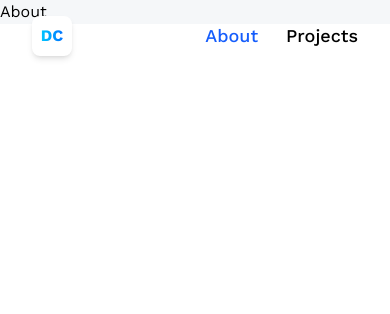
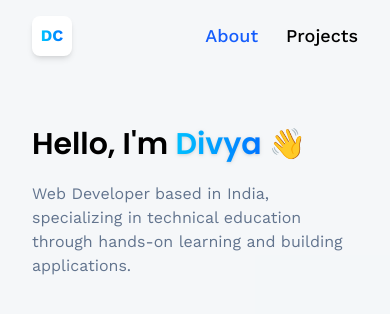
Before and after one commit to divyachandrapandi/3D-Portfolio-2025, a React (Vite) app: page /about in a window 390 px wide. Shown: the top 314 px of the page. Built offline with nearby package versions, Linux system fonts and the light colour scheme; no server answers; the HTML template or start-up script is replaced by a standard one.

Commit message:
Completed Contact Page

```diff
--- /dev/null
+++ b/src/components/Alert.jsx
@@ -0,0 +1,23 @@
+const Alert = ({ type, text }) => {
+    return (
+        <div className='absolute top-20 left-0 right-0 flex justify-center items-center'>
+            <div
+                className={`p-2 ${
+                    type === "danger" ? "bg-red-800" : "bg-blue-800"
+                } items-center text-indigo-100 leading-none rounded-full flex lg:inline-flex`}
+                role='alert'
+            >
+                <p
+                    className={`flex rounded-full ${
+                        type === "danger" ? "bg-red-500" : "bg-blue-500"
+                    } uppercase px-2 py-1 text-xs font-semibold mr-3`}
+                >
+                    {type === "danger" ? "Failed" : "Success"}
+                </p>
+                <p className='mr-2 text-left'>{text}</p>
+            </div>
+        </div>
+    );
+};
+
+export default Alert;
--- a/src/components/index.js
+++ b/src/components/index.js
@@ -1,9 +1,11 @@
 import HomeInfo from './HomeInfo.jsx';
 import Loader from './Loader.jsx';
 import Navbar from './Navbar.jsx';
+import Alert from './Alert.jsx';
 
 export {
     HomeInfo,
     Loader,
-    Navbar
+    Navbar,
+    Alert
 }
--- /dev/null
+++ b/src/hooks/useAlert.js
@@ -0,0 +1,11 @@
+import { useState } from 'react';
+//  Custom hook
+const useAlert = () => {
+    const [alert, setAlert] = useState({ show: false, text: '', type: 'danger' });
+
+    const showAlert = ({ text, type = 'danger' }) => setAlert({ show: true, text, type });
+    const hideAlert = () => setAlert({ show: false, text: '', type: 'danger' });
+
+    return { alert, showAlert, hideAlert };
+};
+export default useAlert;
--- a/src/pages/About.jsx
+++ b/src/pages/About.jsx
@@ -2,7 +2,23 @@ import React from 'react';
 
 const About = () => {
     return (
-        <div>About</div>
+        <section className='max-container'>
+            <h1 className={ 'head-text' }>
+                Hello, I'm
+                <span className='blue-gradient_text font-semibold drop-shadow'>
+          { " " }
+                    Divya
+        </span>{ " " }
+                👋
+            </h1>
+
+            <div className='mt-5 flex flex-col gap-3 text-slate-500'>
+                <p>
+                    Web Developer based in India, specializing in technical
+                    education through hands-on learning and building applications.
+                </p>
+            </div>
+        </section>
     );
 };
 export default About;
--- a/src/pages/Contact.jsx
+++ b/src/pages/Contact.jsx
@@ -1,17 +1,25 @@
-import { Suspense, useRef, useState } from 'react';
+import { Suspense, useEffect, useRef, useState } from 'react';
 import { Canvas } from '@react-three/fiber';
 import emailjs from '@emailjs/browser';
-import { Loader } from '../components';
+import { Loader, Alert } from '../components';
 import { Fox } from '../models';
+import useAlert from "../hooks/useAlert";
 
 const Contact = () => {
     const formRef = useRef();
     const [form, setForm] = useState({ name: '', email: '', message: '' });
+    const { alert, showAlert, hideAlert } = useAlert();
 
     const [loading, setLoading] = useState(false);
     const [currentAnimation, setCurrentAnimation] = useState('idle');
 
-
+// useEffect(()=> {
+//     showAlert({
+//         show: true,
+//         text: "Thank you for your message 😃",
+//         type: "success",
+//     })
+// },[])
     const handleChange = ({ target: { name, value } }) => {
         setForm({ ...form, [name]: value });
     };
@@ -38,6 +46,11 @@ const Contact = () => {
                 import.meta.env.VITE_APP_EMAILJS_PUBLIC_KEY
             ).then(() => {
             setLoading(false);
+            showAlert({
+                show: true,
+                text: "Thank you for your message 😃",
+                type: "success",
+            });
 
             setTimeout(() => {
                 // hideAlert(false);
@@ -52,12 +65,22 @@ const Contact = () => {
         }).catch((error) => {
             setLoading(false);
             console.error(error);
+            setCurrentAnimation("idle");
+
+            showAlert({
+                show: true,
+                text: "I didn't receive your message 😢",
+                type: "danger",
+            });
         });
 
     };
 
+
     return (
         <section className={ 'relative flex lg:flex-row flex-col max-container' }>
+            {alert.show && <Alert {...alert} />}
+
             <div className={ 'flex-1 min-w-[50%] flex flex-col' }>
                 <h1 className="head-text">Get in Touch</h1>
 
```
